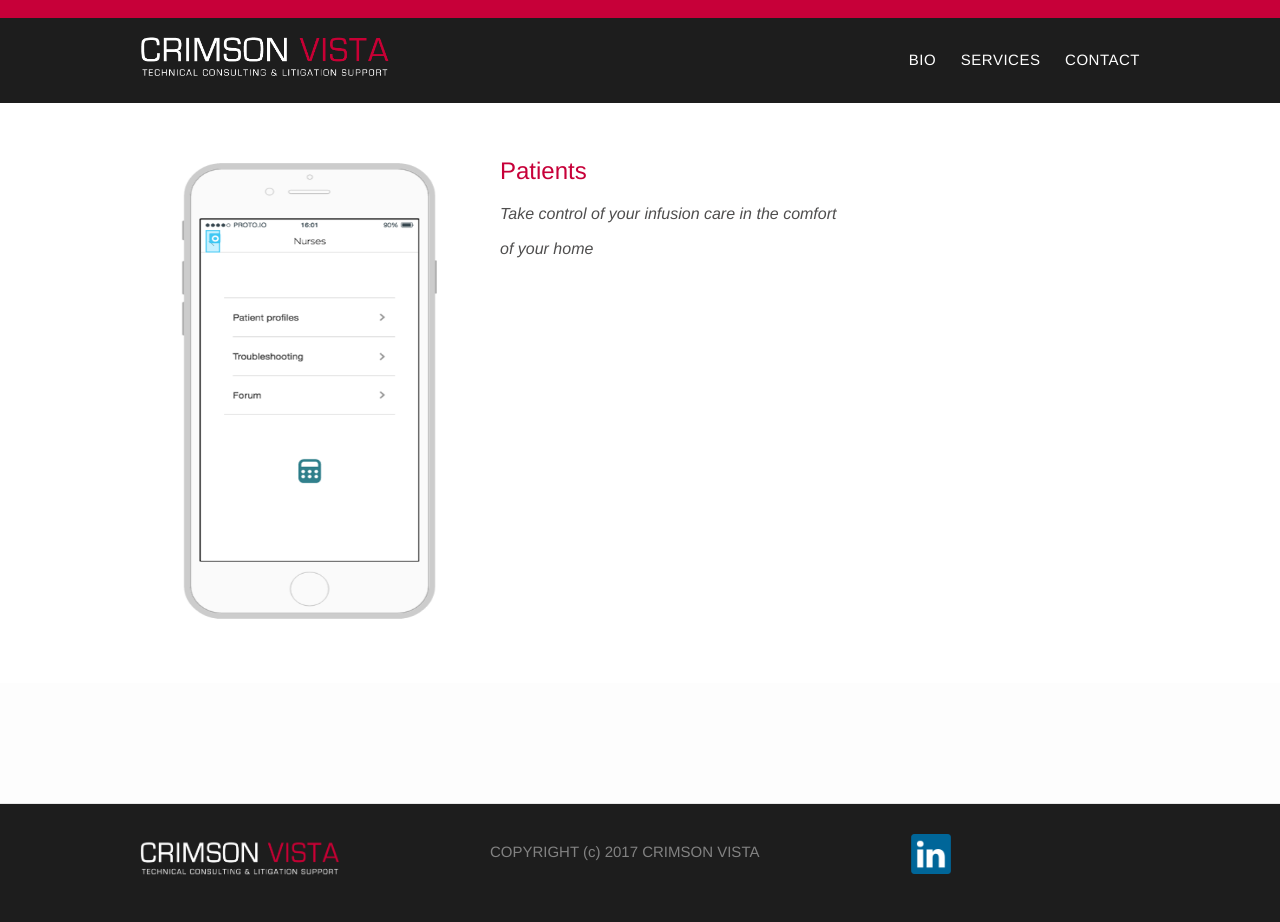
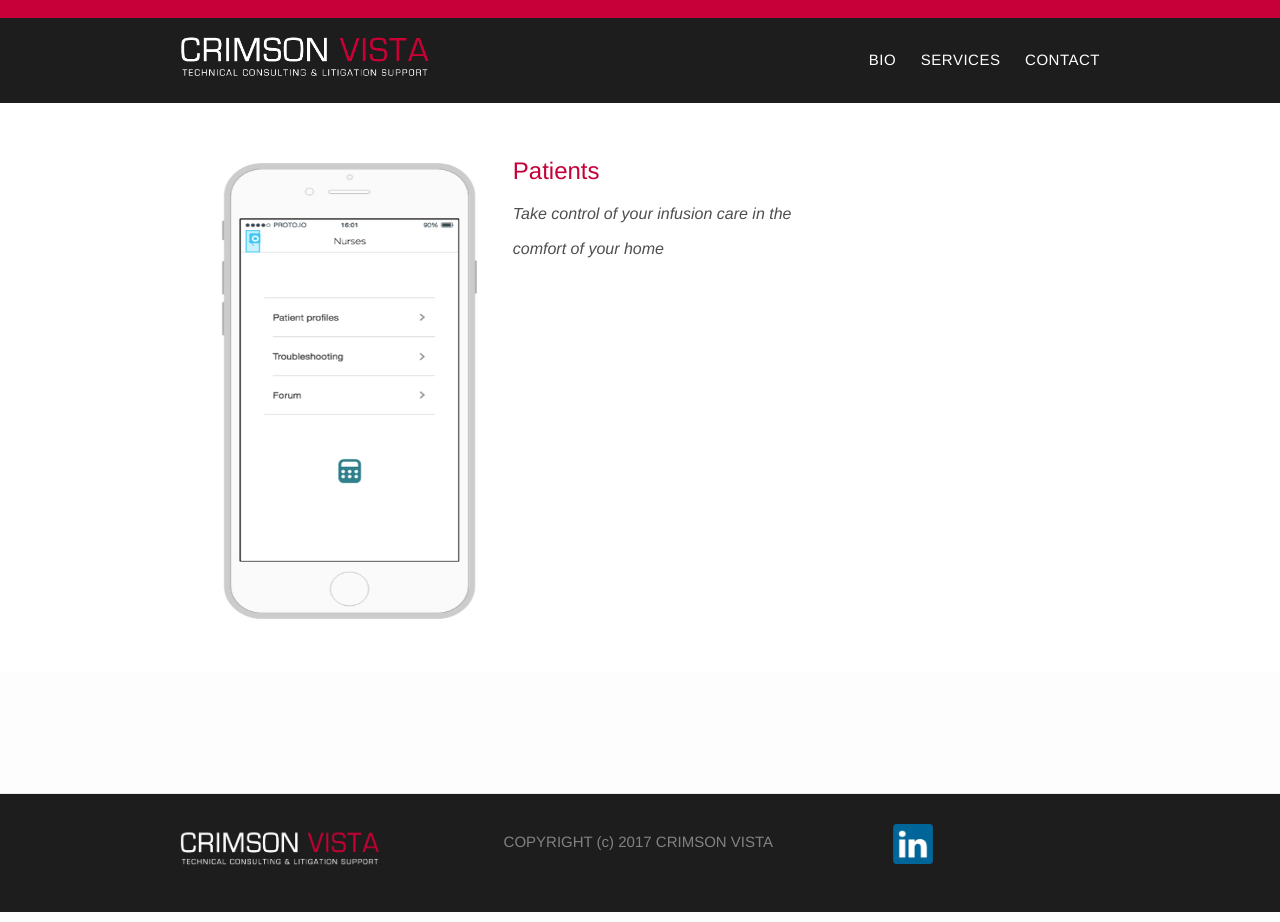
Before and after one commit to vezenwa/vezenwa.github.io, a Jekyll site: the page built from services/nurses.md, in a window 1280 px wide. Built offline with Jekyll 4.4.1, drawn with Linux system fonts in a browser that asks for light colours.

Commit message:
Update main.scss

```diff
--- a/assets/main.scss
+++ b/assets/main.scss
@@ -112,7 +112,7 @@ img {
 
 .div5 {
     width: 100%;
-    height: 545px;
+    height: 535px;
    /* border: 1px solid red; */
     padding-left: 20px;
     padding-top: 35px;
@@ -322,8 +322,8 @@ pre {
     */
 
   max-width: 100%;
-  margin-right: 110px;
-  margin-left: 110px;
+  margin-right: 150px;
+  margin-left: 150px;
   padding-right: 30px;
   padding-left: 30px; }
   @media screen and (max-width:800px) {
```
